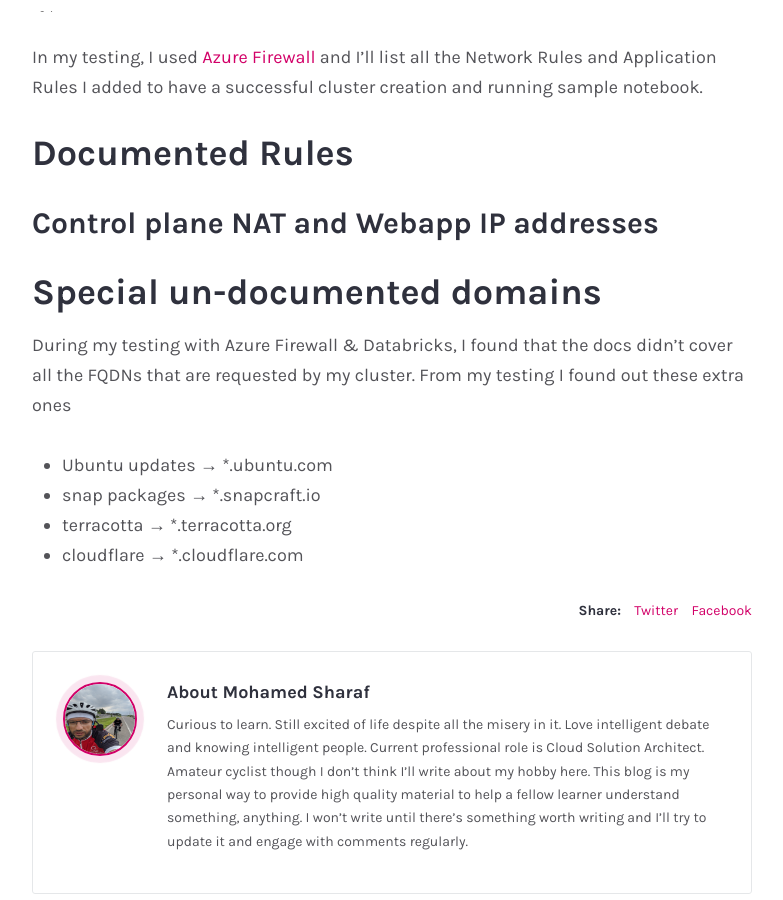
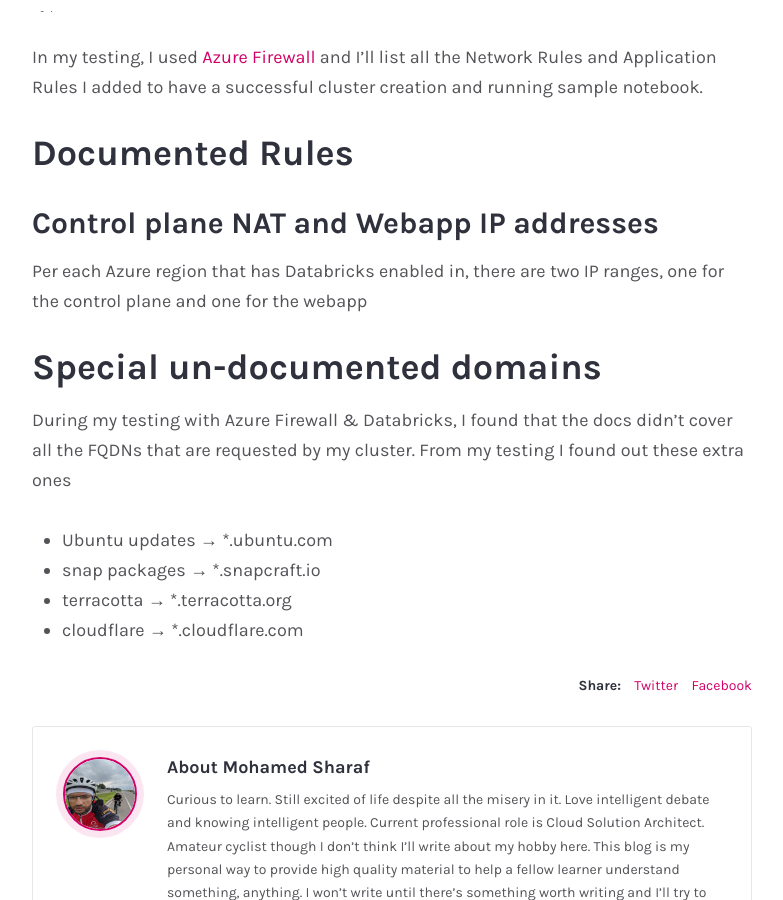
Before and after one commit to mosharafMS/cloudsafari, a Jekyll site: the page built from _posts/2020-09-05-Azure-Databricks-VNET-Integration.md, in a window 1280 px wide and 900 px high, scrolled down 5171 px. Shown: the whole window, without its empty margins (248-1031 px from the left). Built offline with Jekyll 4.4.1, drawn with Linux system fonts in a browser that asks for light colours; some web fonts are replaced; our own code applies the rules of GitHub Pages for plain Markdown files; comment, search, counter and statistics services are not loaded; some of the changed lines change nothing that is shown.

Commit message:
_posts/2020-09-05-Azure-Databricks-VNET-Integration.md updated from https://stackedit.io/

```diff
--- a/_posts/2020-09-05-Azure-Databricks-VNET-Integration.md
+++ b/_posts/2020-09-05-Azure-Databricks-VNET-Integration.md
@@ -57,6 +57,8 @@
 
 ## Documented Rules
 ### Control plane NAT and Webapp IP addresses
+Per each Azure region that has Databricks enabled in, there are two IP ranges, one for the control plane and one for the webapp
+
 ## Special un-documented domains
 During my testing with Azure Firewall & Databricks, I found that the docs didn’t cover all the FQDNs that are requested by my cluster. From my testing I found out these extra ones
 -   Ubuntu updates → *.ubuntu.com
@@ -65,5 +67,5 @@
 -   cloudflare → *.cloudflare.com
 
 <!--stackedit_data:
-eyJoaXN0b3J5IjpbMTgzNjE1MzM1OCwtMTY5NzU3MDg3NF19
+eyJoaXN0b3J5IjpbNTYyMjE0NTE0LC0xNjk3NTcwODc0XX0=
 -->
```
